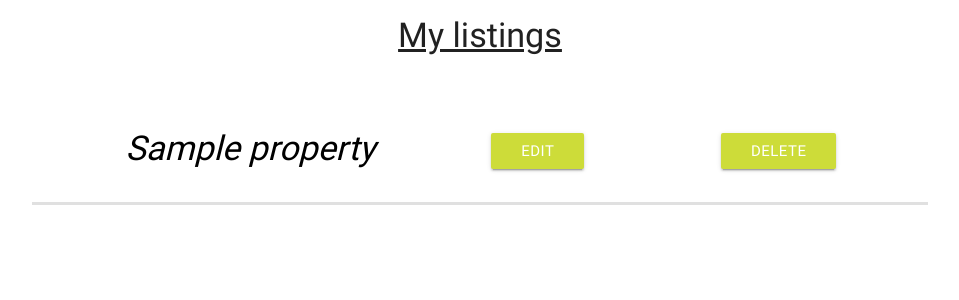
After one commit to alexrem1/airbnb-milestone-project, a Flask app: page /user_listing/ in a window 1280 px wide. The commit adds this page. Shown: the top 300 px of the page, without its empty margins (160-1119 px from the left). Run offline with Flask 2, Linux system fonts and the light colour scheme; the visitor is signed in with stand-in values (Sample User, id 1); a database or web service that is not in the repository returns one stand-in record (values such as "Sample title"); some libraries are stand-ins or nearby versions.

Commit message:
Added user listing page to show logged in user-specific airbnb properties they have created

```diff
--- a/app.py
+++ b/app.py
@@ -188,5 +188,15 @@ def delete_listing(property_id):
     mongo.db.property.remove({"_id": ObjectId(property_id)})
     return redirect(url_for("user_listing"))
 
+@app.route("/user_listing/")
+@login_required
+def user_listing():
+    username = session["username"]
+    user = mongo.db.user.find_one({"username": username})
+    return render_template(
+        "userlisting.html",
+        property=mongo.db.property.find({"user": user["_id"]})
+    )
+
 if __name__ == "__main__":
     app.run(host=os.environ.get("IP"), port=int(os.environ.get("PORT")), debug=True)
--- /dev/null
+++ b/templates/userlisting.html
@@ -0,0 +1,30 @@
+{% extends 'base.html' %} {% block content %}
+<div class="container">
+	<u>
+		<h4 class="center-align">My listings</h4>
+	</u>
+	<br>
+	<br>
+  {% for airbnb in property %}
+	<div class="row">
+		<div class=" col s6">
+			<h4 class="center-align"><a style="color:black;"
+					href="{{url_for('view_listing', property_id=airbnb._id)}}"><i>{{airbnb.name}}</i></a></h4>
+		</div>
+		<div class=" col s3">
+			<a class="waves-effect lime btn" style="margin-top: 20px;"
+				href="{{url_for('edit_listing', property_id=airbnb._id)}}">Edit</a>
+		</div>
+		<div class="col s3">
+			<a class="waves-effect lime btn" style="margin-top: 20px;"
+				href="{{url_for('delete_listing', property_id=airbnb._id)}}">Delete</a>
+		</div>
+	</div>
+	<div class="divider"></div>
+	<div class="divider"></div>
+	<div class="divider"></div>
+	{% endfor %}
+</div>
+<br>
+<br>
+{% endblock %}
```
Also changed, not shown: templates/editlisting.html (indentation only).
